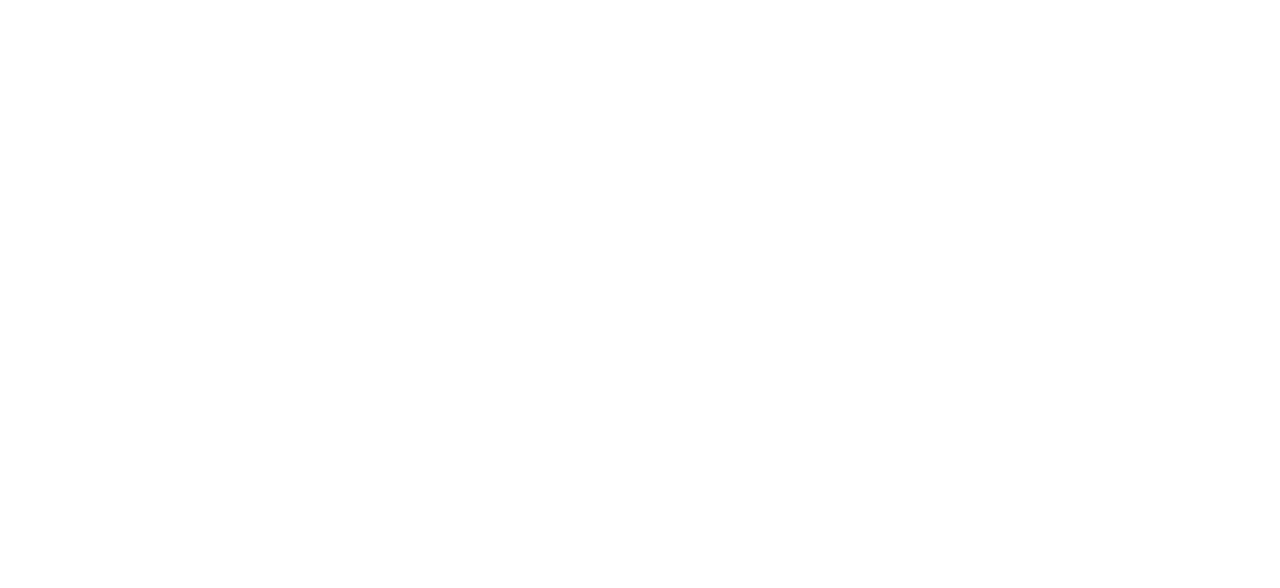
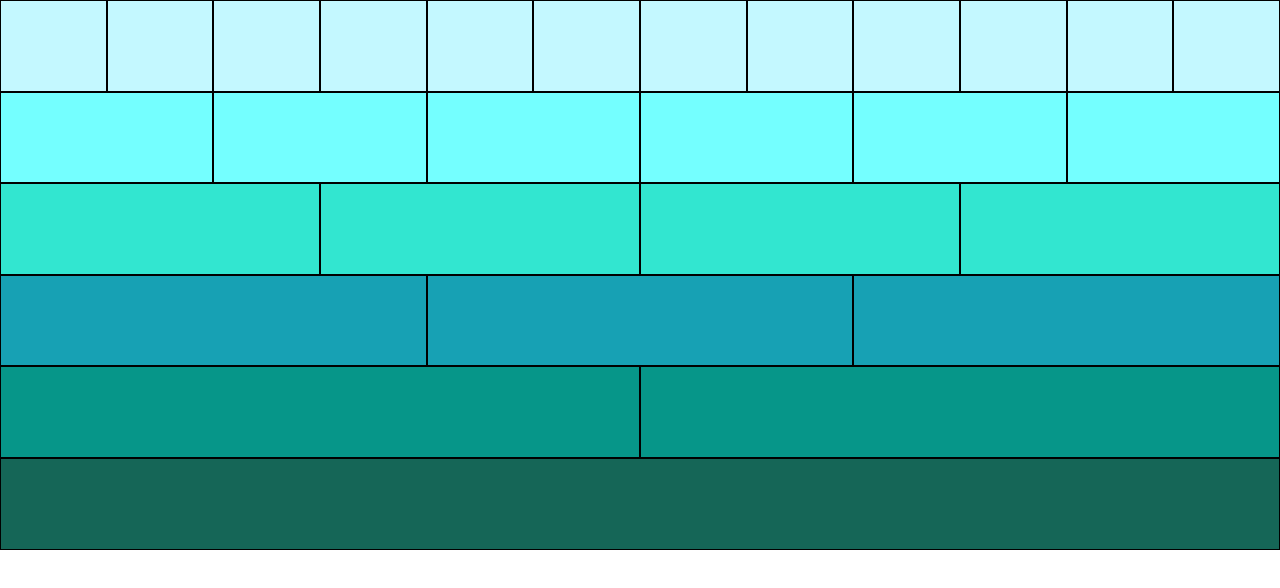
Before and after one commit to DolceLemus/ReplicaLaSiguienteGrid, a plain HTML site: page index.html in a window 1280 px wide. Drawn offline with Linux system fonts and the light colour scheme.

Commit message:
se termina ejercicio

```diff
--- a/css/grid.css
+++ b/css/grid.css
@@ -1,76 +1,81 @@
-
-*{
-box-sizing: border-box;
-margin: 0;
-padding: 0;
+* {
+    box-sizing: border-box;
+    margin: 0;
+    padding: 0;
 }
 
-.container{
+.container {
     width: 100%;
     max-width: 1000px;
     margin: 0 auto;
 }
 
-.row:after, .row:before{
+.row:after, .row:before {
     content: "";
     display: table;
     clear: both;
 }
 
-/* .row:after{
-    clear: both;
+[class*="col-"] {
+    min-height: 7px;
+    float: left;
+    /* gads */
+    padding:12px;
 }
 
-[class*="col-"]{
-    min-height: 7px;
-    float: left;
-}
+/* clases de los % de cada columan */
 
-main{
-    border: 3px solid white;
-    font-weight: bold;
-    height: 50px;
-    margin: 0.5em 0;
-    padding: 1em 0 1em 0;
-    text-align: center;
-    /* vertical-align: middle; */
-} */
-
-/* clases de los % de cada columan */
-.col-1{
+.col-1 {
     width: 8.333%;
 }
 
-.col-2{
+.col-2 {
     width: 16.666%;
 }
-.col-3{
+
+.col-3 {
     width: 25%;
 }
-.col-4{
+
+.col-4 {
     width: 33.333%;
 }
-.col-5{
+
+.col-5 {
     width: 41.666%;
 }
-.col-6{
+
+.col-6 {
     width: 50%;
 }
-.col-7{
+
+.col-7 {
     width: 58.333%;
 }
-.col-8{
+
+.col-8 {
     width: 66.666%;
 }
-.col-9{
+
+.col-9 {
     width: 75%;
 }
-.col-10{
+
+.col-10 {
     width: 83.333%;
 }
-.col-11{
+
+.col-11 {
     width: 91.666%;
 }
-.col-12{
+
+.col-12 {
     width: 100%;
 }
+
+@media all and (max-width: 450px) {
+    [class*="col-"];
+        {
+        width: 100%;
+    }
+}
--- a/css/style.css
+++ b/css/style.css
@@ -0,0 +1,34 @@
+.col-1 {
+    width: 8.333%;
+    background-color: rgb(196, 248, 255);
+}
+
+.col-2 {
+    width: 16.666%;
+    background-color: rgb(116, 255, 255);
+}
+
+.col-3 {
+    width: 25%;
+    background-color: rgb(50, 230, 208);
+}
+
+.col-4 {
+    width: 33.333%;
+    background-color: rgb(23, 161, 180);
+}
+
+.col-6 {
+    width: 50%;
+    background-color: rgb(6, 150, 137);
+}
+
+.col-12 {
+    width: 100%;
+    background-color: rgb(21, 102, 87);
+}
+
+.main{
+        padding: 3.5%;
+        border: .001em solid black;
+}
--- a/index.html
+++ b/index.html
@@ -0,0 +1,57 @@
+<!DOCTYPE html>
+<html lang="es" dir="ltr">
+
+<head>
+    <meta charset="utf-8">
+    <meta name="viewport" content="width=device-width, initial-scale=1.0">
+    <link rel="stylesheet" href="css/grid.css">
+    <link rel="stylesheet" href="css/style.css">
+    <title>REPLICA LA SIGUIENTE GRID</title>
+
+</head>
+
+<body>
+    <section class="row">
+        <div class="col-1 main"></div>
+        <div class="col-1 main"></div>
+        <div class="col-1 main"></div>
+        <div class="col-1 main"></div>
+        <div class="col-1 main"></div>
+        <div class="col-1 main"></div>
+        <div class="col-1 main"></div>
+        <div class="col-1 main"></div>
+        <div class="col-1 main"></div>
+        <div class="col-1 main"></div>
+        <div class="col-1 main"></div>
+        <div class="col-1 main"></div>
+    </section>
+    <section class="row">
+        <div class="col-2 main"></div>
+        <div class="col-2 main"></div>
+        <div class="col-2 main"></div>
+        <div class="col-2 main"></div>
+        <div class="col-2 main"></div>
+        <div class="col-2 main"></div>
+    </section>
+    <section class="row">
+        <div class="col-3 main"></div>
+        <div class="col-3 main"></div>
+        <div class="col-3 main"></div>
+        <div class="col-3 main"></div>
+    </section>
+    <section class="row">
+        <div class="col-4 main"></div>
+        <div class="col-4 main"></div>
+        <div class="col-4 main"></div>
+    </section>
+    <section class="row">
+        <div class="col-6 main"></div>
+        <div class="col-6 main"></div>
+    </section>
+    <section class="row">
+        <div class="col-12 main"></div>
+    </section>
+
+</body>
+
+</html>
```
Also changed, not shown: assets/images/image.png (added), 1 other file.
